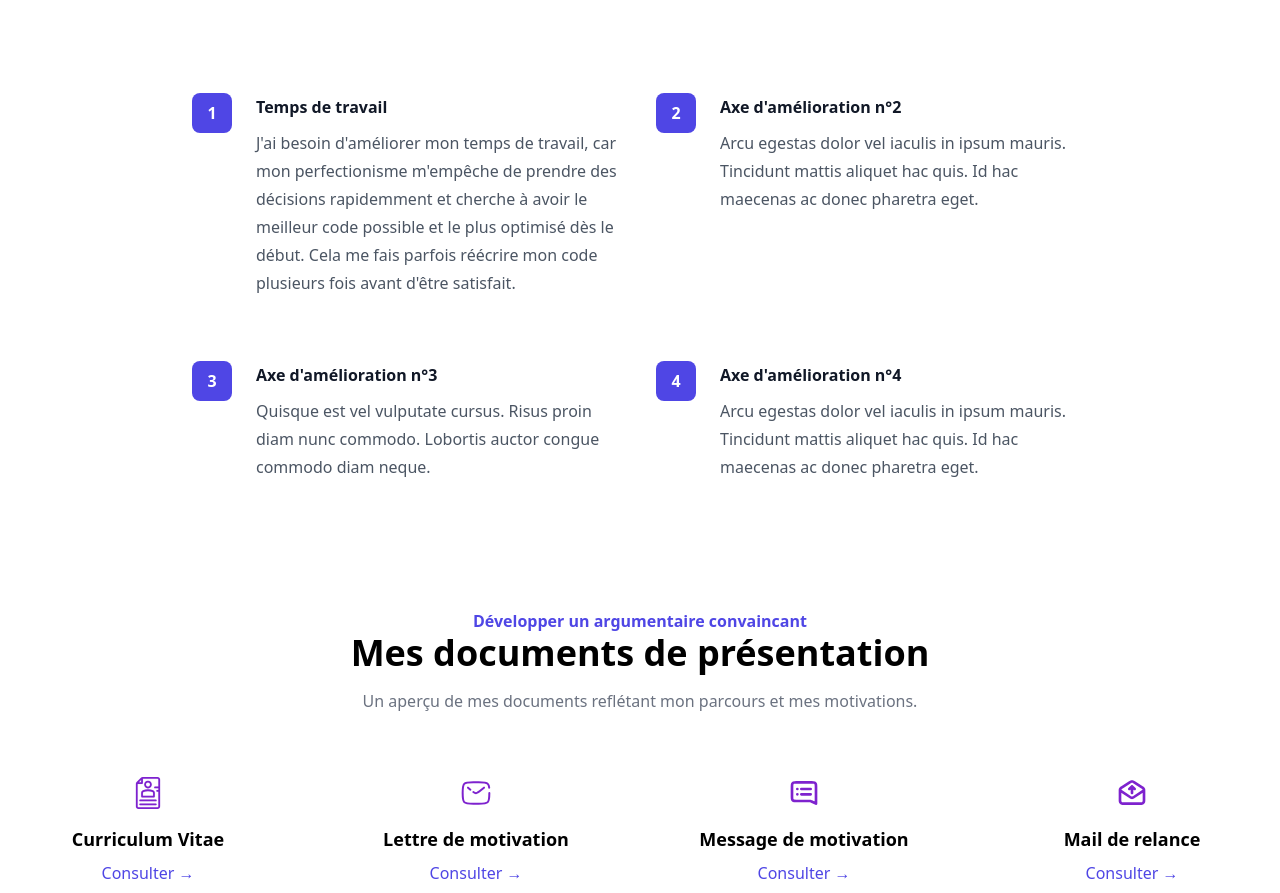
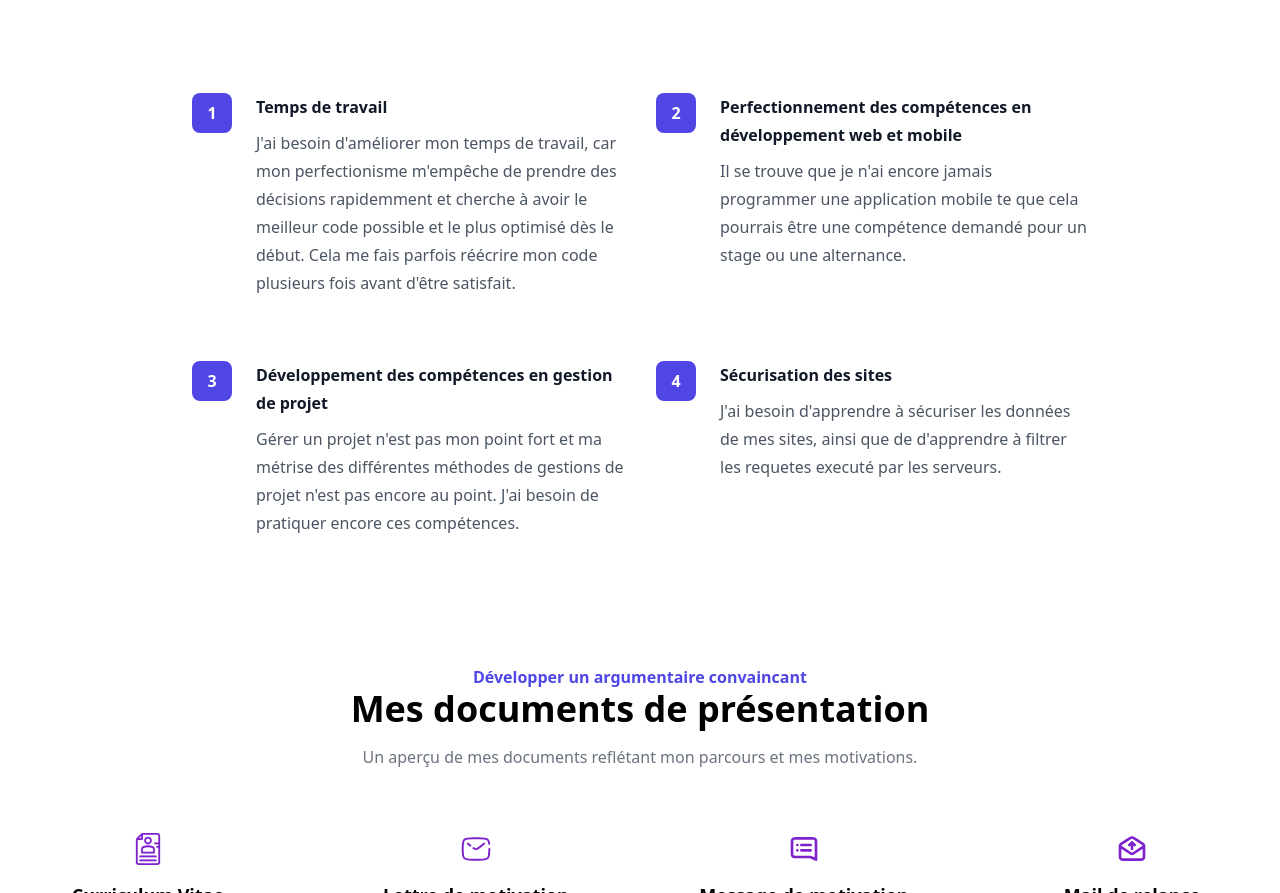
Before and after one commit to yomarhub/Profile, a plain HTML site: page index.html in a window 1280 px wide. Shown: the part 1407-2300 px from the top of the page. Drawn offline with nearby package versions, Linux system fonts and the light colour scheme.

```diff
--- a/index.html
+++ b/index.html
@@ -90,27 +90,27 @@
               <div class="absolute left-0 top-0 flex h-10 w-10 items-center justify-center rounded-lg bg-indigo-600 text-white">
                 2
               </div>
-              Axe d'amélioration n°2
+              Perfectionnement des compétences en développement web et mobile
             </dt>
-            <dd class="mt-2 text-base leading-7 text-gray-600">Arcu egestas dolor vel iaculis in ipsum mauris. Tincidunt mattis aliquet hac quis. Id hac maecenas ac donec pharetra eget.</dd>
+            <dd class="mt-2 text-base leading-7 text-gray-600">Il se trouve que je n'ai encore jamais programmer une application mobile te que cela pourrais être une compétence demandé pour un stage ou une alternance.</dd>
           </div>
           <div class="relative pl-16">
             <dt class="text-base font-semibold leading-7 text-gray-900">
               <div class="absolute left-0 top-0 flex h-10 w-10 items-center justify-center rounded-lg bg-indigo-600 text-white">
                 3
               </div>
-              Axe d'amélioration n°3
+              Développement des compétences en gestion de projet
             </dt>
-            <dd class="mt-2 text-base leading-7 text-gray-600">Quisque est vel vulputate cursus. Risus proin diam nunc commodo. Lobortis auctor congue commodo diam neque.</dd>
+            <dd class="mt-2 text-base leading-7 text-gray-600">Gérer un projet n'est pas mon point fort et ma métrise des différentes méthodes de gestions de projet n'est pas encore au point. J'ai besoin de pratiquer encore ces compétences.</dd>
           </div>
           <div class="relative pl-16">
             <dt class="text-base font-semibold leading-7 text-gray-900">
               <div class="absolute left-0 top-0 flex h-10 w-10 items-center justify-center rounded-lg bg-indigo-600 text-white">
                 4
               </div>
-              Axe d'amélioration n°4
+              Sécurisation des sites
             </dt>
-            <dd class="mt-2 text-base leading-7 text-gray-600">Arcu egestas dolor vel iaculis in ipsum mauris. Tincidunt mattis aliquet hac quis. Id hac maecenas ac donec pharetra eget.</dd>
+            <dd class="mt-2 text-base leading-7 text-gray-600">J'ai besoin d'apprendre à sécuriser les données de mes sites, ainsi que de d'apprendre à filtrer les requetes executé par les serveurs.</dd>
           </div>
         </dl>
       </div>
@@ -147,7 +147,7 @@
                 </div>
             </div>
             <h3 class="text-lg font-semibold mb-2">Lettre de motivation</h3>
-            <a href="#" class="text-indigo-600 font-medium">Consulter &rarr;</a>
+            <a href="/files/lettre de motivation.pdf" class="text-indigo-600 font-medium">Consulter &rarr;</a>
         </div>
 
         <!-- Message de motivation -->
@@ -158,7 +158,7 @@
                 </div>
             </div>
             <h3 class="text-lg font-semibold mb-2">Message de motivation</h3>
-            <a href="#" class="text-indigo-600 font-medium">Consulter &rarr;</a>
+            <a href="/files/message de motivation.pdf" class="text-indigo-600 font-medium">Consulter &rarr;</a>
         </div>
 
         <!-- Mail de relance -->
@@ -169,7 +169,7 @@
                 </div>
             </div>
             <h3 class="text-lg font-semibold mb-2">Mail de relance</h3>
-            <a href="#" class="text-indigo-600 font-medium">Consulter &rarr;</a>
+            <a href="/files/mail de relance.pdf" class="text-indigo-600 font-medium">Consulter &rarr;</a>
         </div>
     </div>
 </div>
```
Also changed, not shown: 6 other files.
